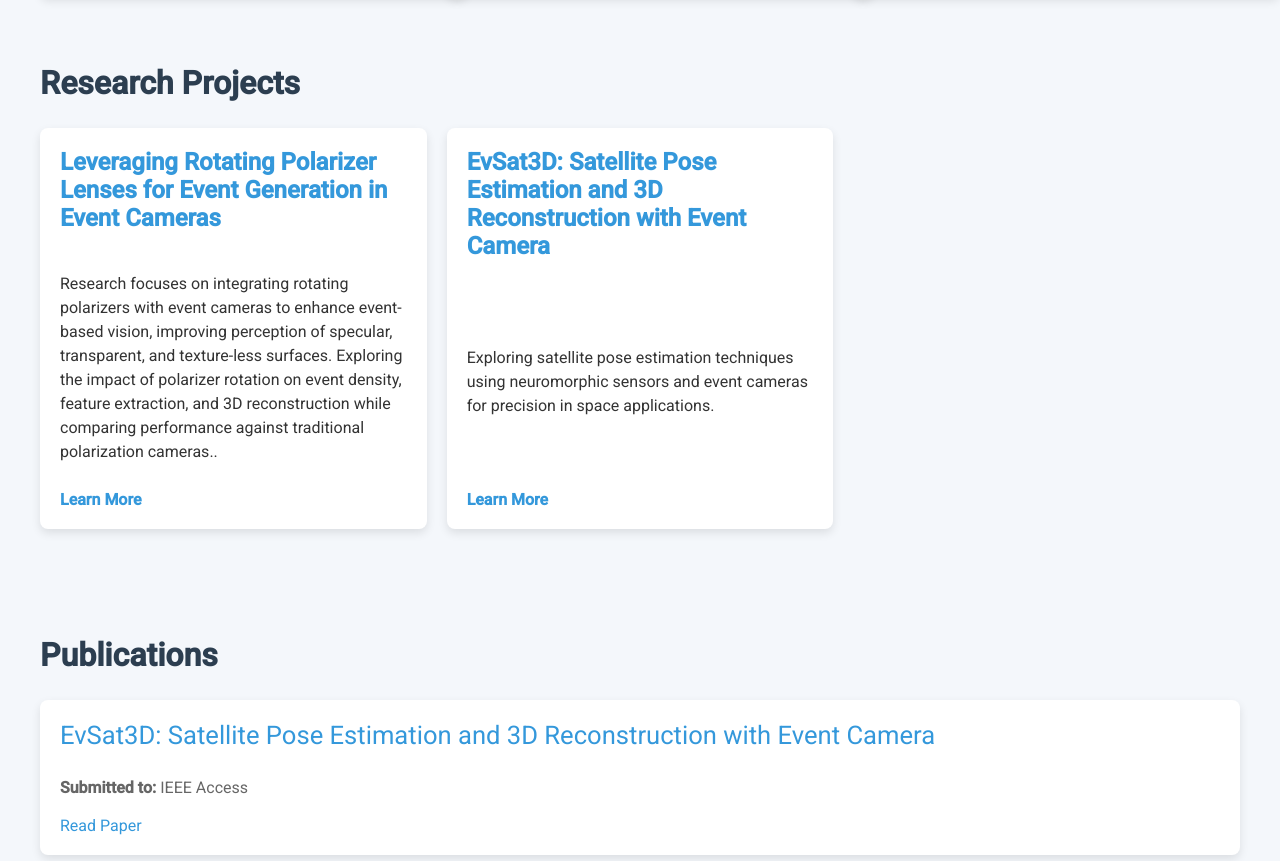
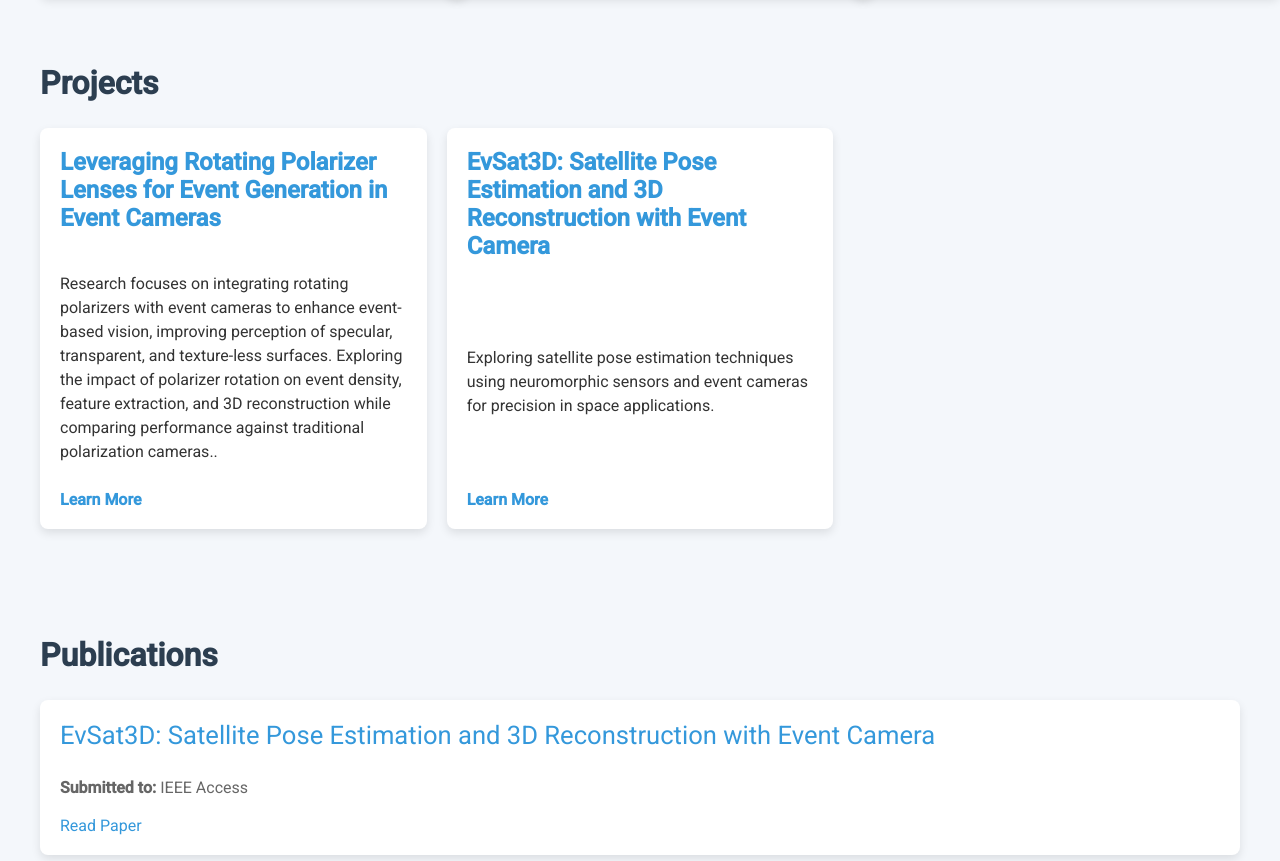
Before and after one commit to Shahid1Malik/Shahid1Malik.github.io, a website: page index.html in a window 1280 px wide. Shown: the part 2090-2951 px from the top of the page. Drawn offline with Linux system fonts and the light colour scheme.

Commit message:
Update index.html

```diff
--- a/index.html
+++ b/index.html
@@ -529,7 +529,7 @@
 
 
   <section>
-    <h2>Research Projects</h2>
+    <h2>Projects</h2>
     <div class="content-wrapper">
       <div class="card">
         <h3>Leveraging Rotating Polarizer Lenses for Event Generation in Event Cameras</h3>
```
